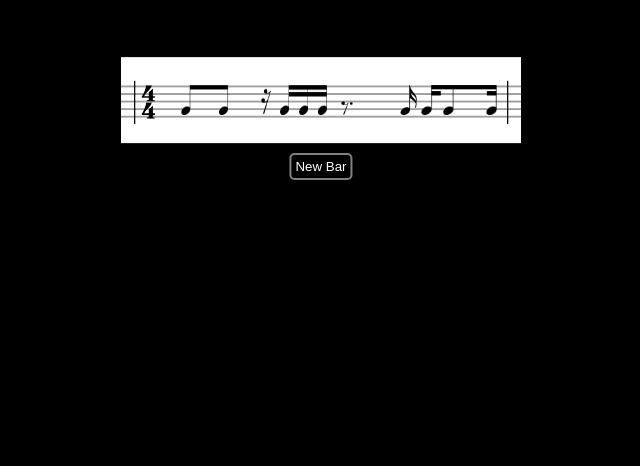
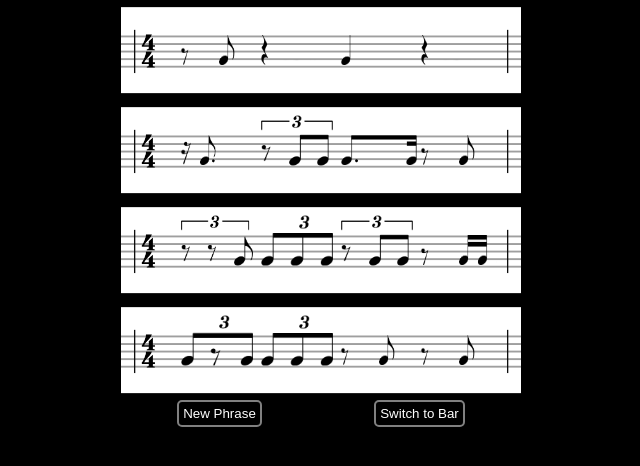
Before and after one commit to jeff-ramos-dev/rhythm-generator, a React (Vite) app: page / in a window 1280 px wide. Shown: the top 466 px of the page, without its empty margins (319-959 px from the left). Built offline with nearby package versions, Linux system fonts and the light colour scheme.

Commit message:
Remove unused code, Fix styling, rename functions, use components

```diff
--- a/src/App.css
+++ b/src/App.css
@@ -8,23 +8,31 @@ body {
   place-items: center;
 }
 
-.new-bar {
-  position: absolute;
-  bottom: 20px;
-  left: 50%;
-  transform: translateX(-50%);
+.buttonContainer {
+  display: flex;
+  justify-content: space-around;
+}
+
+.new {
   border: 2px solid grey;
   border-radius: 5px;
   padding: 4px;
   background-color: black;
   color: white;
+}
 
+.setting {
+  border: 2px solid grey;
+  border-radius: 5px;
+  padding: 4px;
+  background-color: black;
+  color: white;
 }
 
 .bar-container {
   position: relative;
   display: grid;
-  height: 200px;
+  height: 100px;
   width: 100vw;
   max-width: 400px;
 }
@@ -67,6 +75,12 @@ body {
   transform: translateY(-50%);
 }
 
+.triplet {
+  height: 50px;
+  width: 18%;
+  transform: translateY(-69%);
+}
+
 .one {
   left: 15%;
 }
--- a/src/App.tsx
+++ b/src/App.tsx
@@ -1,246 +1,53 @@
 import './App.css'
 import { useState } from 'react'
-import barline from './assets/Barline.png'
-import staff from './assets/Stave-lines-1-system.png'
-import timeSignature from './assets/4-4.png'
-import { createBar, SubdivisionMap } from './beatLogic'
+import { createBar, createPhrase } from './beatLogic'
+import PhraseElement from './components/PhraseElement.tsx'
+import BarElement from './components/BarElement.tsx'
 
-const quarterRest = SubdivisionMap.FOUR['0000'];
-const one = SubdivisionMap.FOUR['1000'];
-const e = SubdivisionMap.FOUR['0100'];
-const and = SubdivisionMap.FOUR['0010'];
-const a = SubdivisionMap.FOUR['0001'];
-const oneE = SubdivisionMap.FOUR['1100'];
-const eAnd = SubdivisionMap.FOUR['0110'];
-const andA = SubdivisionMap.FOUR['0011'];
-const oneA = SubdivisionMap.FOUR['1001'];
-const oneAnd = SubdivisionMap.FOUR['1010'];
-const eA = SubdivisionMap.FOUR['0101'];
-const oneEAnd = SubdivisionMap.FOUR['1110'];
-const eAndA = SubdivisionMap.FOUR['0111'];
-const oneAndA = SubdivisionMap.FOUR['1011'];
-const oneEA = SubdivisionMap.FOUR['1101'];
-const oneEAndA = SubdivisionMap.FOUR['1111'];
+
 
 function App() {
-  const [beats, setBeats] = useState(calcBeats());
+  const initialBar = createBar(4);
+  const initialPhrase = createPhrase(4);
+
+  const [bar, setBar] = useState(initialBar);
+  const [phrase, setPhrase] = useState(initialPhrase);
+  const [setting, setSetting] = useState('phrase');
 
   function handleClick() {
-    setBeats(calcBeats());
+    setBar((createBar(4)));
+    setPhrase((createPhrase(4)));
   }
 
-  return (
-    <div className="bar-container">
-      <img className="staff" src={staff} alt="staff" />
-      <img className="barline start" src={barline} alt="barline" />
-      <img className="time-signature " src={timeSignature} alt="time-signature" />
-      {beats[0]}
-      {beats[1]}
-      {beats[2]}
-      {beats[3]}
-      <img className="barline end" src={barline} alt="barline" />
-      <button className="new-bar" onClick={handleClick}>New Bar</button>
-    </div>
-  )
-}
+  function handleSetting() {
+    if (setting === 'phrase') {
+      setSetting('bar');
+    } else {
+      setSetting('phrase');
+    }
+  }
 
-function calcBeats() {
-  const bar = createBar(4);
-  const beatArray = [];
-  for (let i = 0; i < 4; i++) {
-    const currBeat: string[] = bar.beats[i].subdivisions;
-    let beatNumber: string = '';
-    if (i === 0) beatNumber = 'one';
-    else if (i === 1) beatNumber = 'two';
-    else if (i === 2) beatNumber = 'three';
-    else if (i === 3) beatNumber = 'four';
-    beatArray.push(setImagesForBeat(currBeat, beatNumber));
-  }
-  return beatArray;
-}
-
-function setImagesForBeat(beatArray: string[], beatNumber: string) {
-  const beatImage: JSX.Element[] = [];
-
-  if (beatArray.every(
-    (val, index) => val === ['0', '0', '0', '0'][index])
-    ) {
-    beatImage.push(
-      <img
-        key={beatNumber}
-        className={`note ${beatNumber}`}
-        src={quarterRest}
-        alt="quarter-rest"
-      />
+  if (setting === 'phrase') {
+    return (
+      <>
+        <PhraseElement phrase={phrase} />
+        <div className="buttonContainer">
+          <button className="new" onClick={handleClick}>New Phrase</button>
+          <button className="setting" onClick={handleSetting}>Switch to Bar</button>
+        </div>
+      </>
     )
-  } else if (beatArray.every(
-    (val, index) => val === ['1', '0', '0', '0'][index])
-  ) {
-    beatImage.push(
-      <img
-        key={beatNumber}
-        className={`note ${beatNumber}`}
-        src={one}
-        alt={beatNumber}
-      />
-    )
-  } else if (beatArray.every(
-    (val, index) => val === ['0', '1', '0', '0'][index])
-    ) {
-    beatImage.push(
-        <img
-          key={beatNumber}
-          className={`note ${beatNumber}`}
-          src={e}
-          alt="e"
-        />
-    )
-  } else if (beatArray.every(
-    (val, index) => val === ['0', '0', '1', '0'][index])
-    ) {
-    beatImage.push(
-        <img
-          key={beatNumber}
-          className={`note ${beatNumber}`}
-          src={and}
-          alt="and"
-        />
-    )
-  } else if (beatArray.every(
-    (val, index) => val === ['0', '0', '0', '1'][index])
-    ) {
-    beatImage.push(
-        <img
-          key={beatNumber}
-          className={`note ${beatNumber}`}
-          src={a}
-          alt="a"
-        />
-    )
-  } else if (beatArray.every(
-    (val, index) => val === ['1', '1', '0', '0'][index])
-    ) {
-    beatImage.push(
-      <img
-        key={beatNumber}
-        className={`note ${beatNumber}`}
-        src={oneE}
-        alt={`${beatNumber}-e`}
-      />
-    )
-  } else if (beatArray.every(
-    (val, index) => val === ['0', '1', '1', '0'][index])
-    ) {
-    beatImage.push(
-        <img
-          key={beatNumber}
-          className={`note ${beatNumber}`}
-          src={eAnd}
-          alt="e-and"
-        />
-    )
-  } else if (beatArray.every(
-    (val, index) => val === ['0', '0', '1', '1'][index])
-    ) {
-    beatImage.push(
-        <img
-          key={beatNumber}
-          className={`note ${beatNumber}`}
-          src={andA}
-          alt="and-a"
-        />
-    )
-  } else if (beatArray.every(
-    (val, index) => val === ['1', '0', '0', '1'][index])
-    ) {
-    beatImage.push(
-      <img
-        key={beatNumber}
-        className={`note ${beatNumber}`}
-        src={oneA}
-        alt={`${beatNumber}-a`}
-      />
-    )
-  } else if (beatArray.every(
-    (val, index) => val === ['1', '0', '1', '0'][index])
-    ) {
-    beatImage.push(
-      <img
-        key={beatNumber}
-        className={`note ${beatNumber}`}
-        src={oneAnd}
-        alt={`${beatNumber}-and`}
-      />
-    )
-  } else if (beatArray.every(
-    (val, index) => val === ['0', '1', '0', '1'][index])
-    ) {
-    beatImage.push(
-        <img
-          key={beatNumber + 5}
-          className={`note ${beatNumber}`}
-          src={eA}
-          alt="e-a"
-        />
-    )
-  } else if (beatArray.every(
-    (val, index) => val === ['1', '1', '1', '0'][index])
-    ) {
-    beatImage.push(
-      <img
-        key={beatNumber}
-        className={`note ${beatNumber}`}
-        src={oneEAnd}
-        alt={`${beatNumber}-e-and`}
-      />
-    )
-  } else if (beatArray.every(
-    (val, index) => val === ['0', '1', '1', '1'][index])
-    ) {
-    beatImage.push(
-        <img
-          key={beatNumber}
-          className={`note ${beatNumber}`}
-          src={eAndA}
-          alt="e-and-a"
-        />
-    )
-  } else if (beatArray.every(
-    (val, index) => val === ['1', '0', '1', '1'][index])
-    ) {
-    beatImage.push(
-      <img
-        key={beatNumber}
-        className={`note ${beatNumber}`}
-        src={oneAndA}
-        alt={`${beatNumber}-and-a`}
-      />
-    )
-  } else if (beatArray.every(
-    (val, index) => val === ['1', '1', '0', '1'][index])
-    ) {
-    beatImage.push(
-      <img
-        key={beatNumber}
-        className={`note ${beatNumber}`}
-        src={oneEA}
-        alt={`${beatNumber}-e-a`}
-      />
-    )
-  } else if (beatArray.every(
-    (val, index) => val === ['1', '1', '1', '1'][index])
-    ) {
-    beatImage.push(
-      <img
-        key={beatNumber}
-        className={`note ${beatNumber}`}
-        src={oneEAndA}
-        alt={`${beatNumber}-e-and-a`}
-      />
+  } else {
+    return (
+      <>
+        <BarElement bar={bar} />
+        <div className="buttonContainer">
+          <button className="new" onClick={handleClick}>New Bar</button>
+          <button className="setting" onClick={handleSetting}>Switch to Phrase</button>
+        </div>
+      </>
     )
   }
-
-  return beatImage;
 }
 
 export default App
--- a/src/beatLogic.ts
+++ b/src/beatLogic.ts
@@ -15,6 +15,12 @@ import eAndA from './assets/0111.png'
 import oneAndA from './assets/1011.png'
 import oneEA from './assets/1101.png'
 import oneEAndA from './assets/1111.png'
+import tpl from './assets/111.png'
+import p from './assets/010.png'
+import l from './assets/001.png'
+import tp from './assets/110.png'
+import pl from './assets/011.png'
+import tl from './assets/101.png'
 
 class Beat {
     subdivisions: string[] // number of subdivisions is implied in the length of this array
@@ -33,9 +39,11 @@ class Bar {
 
     constructor(beatCount: number) {
         this.beats = [];
+        const possibleSubdivisionCounts: number[] = [3, 4];
+        let subdivisionCount;
         for (let i = 0; i < beatCount; i++) {
-            // let subdivisionCount = Math.ceil(Math.random() * 4);
-            let subdivisionCount = 4; // hardcoded value for testing
+            // subdivisionCount = Math.ceil(Math.random() * 4);
+            subdivisionCount = possibleSubdivisionCounts[Math.floor(Math.random() * 2)];
             this.beats.push(new Beat(subdivisionCount));
         }
     }
@@ -64,14 +72,14 @@ enum Subdivision {
 
 const SubdivisionMap: Record<Subdivision, SubdivisionMetadata> = {
     [Subdivision.THREE]: {
-        // '000': imageURL,
-        // '100': imageURL,
-        // '010': imageURL,
-        // '001': imageURL,
-        // '110': imageURL,
-        // '011': imageURL,
-        // '101': imageURL,
-        // '111': imageURL,
+        '000': quarterRest,
+        '100': one,
+        '010': p,
+        '001': l,
+        '110': tp,
+        '011': pl,
+        '101': tl,
+        '111': tpl,
     },
     [Subdivision.FOUR]: {
         '0000': quarterRest,
@@ -110,5 +118,9 @@ function createPhrase(barCount: number): Phrase {
 
 export {
     createBar,
+    createPhrase,
+    Beat,
+    Bar,
+    Phrase,
     SubdivisionMap
 }
```
